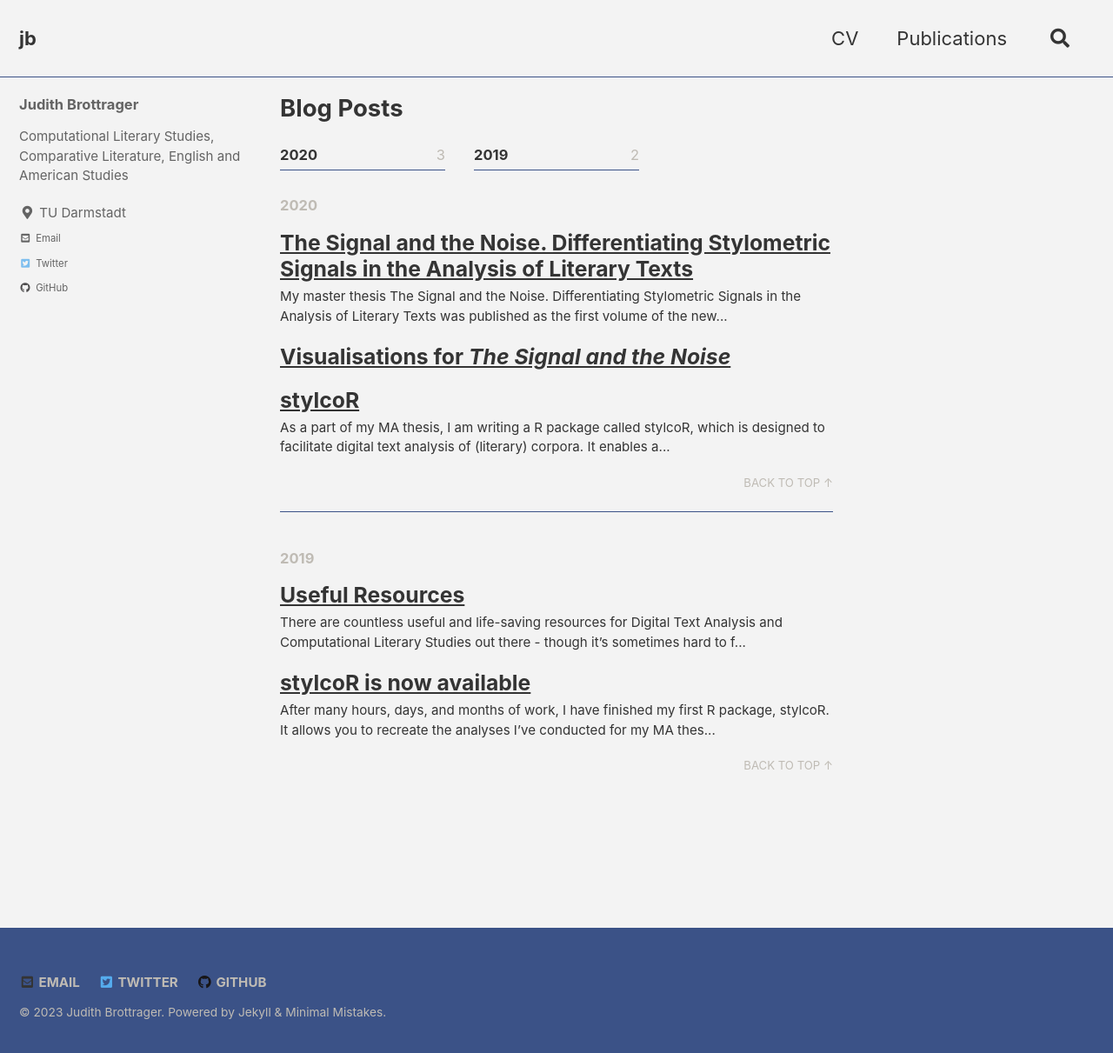
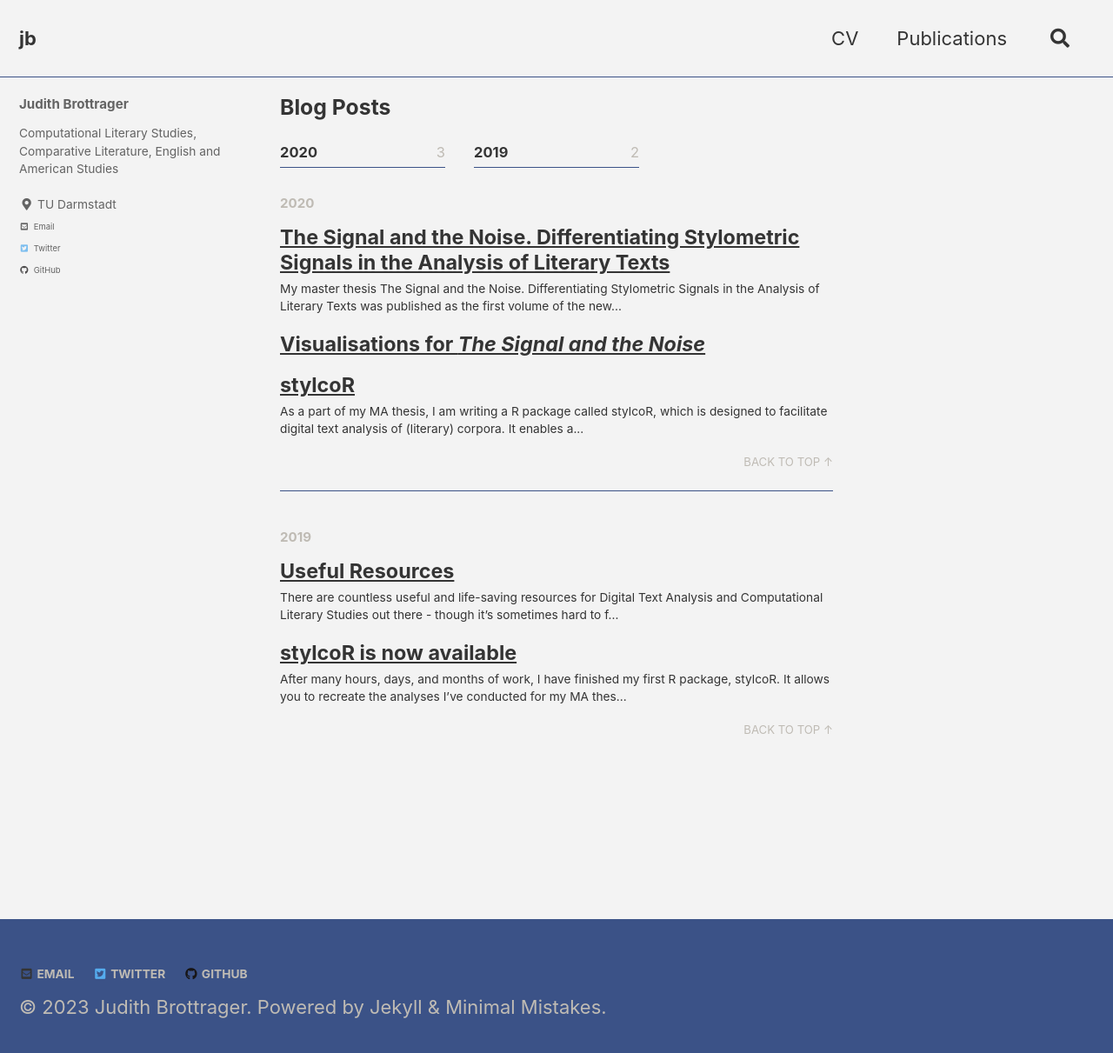
Before and after one commit to jbrottrager/jb, a Jekyll site: the page built from _pages/posts.md, in a window 1280 px wide and 1219 px high. Shown: the top 1211 px of the window at 87% size. Built offline with Jekyll 4.4.1, drawn with Linux system fonts in a browser that asks for light colours; cached includes are drawn as plain includes.

Commit message:
Update _variables.scss

```diff
--- a/_sass/minimal-mistakes/_variables.scss
+++ b/_sass/minimal-mistakes/_variables.scss
@@ -34,22 +34,22 @@ $header-font-family: $sans-serif !default;
 $caption-font-family: $serif !default;
 
 /* type scale */
-$type-size-1: 1.953em !default; // ~39.056px
-$type-size-2: 1.563em !default; // ~31.248px
-$type-size-3: 1.25em !default; // ~25.008px
-$type-size-4: 1em !default; // ~20px
-$type-size-5: 0.75em !default; // ~16px
-$type-size-6: 0.6875em !default; // ~12px
-$type-size-7: 0.625em !default; // ~11px
-$type-size-8: 0.4 !default; // ~10px
+$type-size-1: 1.563em !default; // ~31.248px
+$type-size-2: 1.25em !default; // ~25.008px
+$type-size-3: 1em !default; // ~20px
+$type-size-4: 0.75em !default; // ~16px
+$type-size-5: 0.6875em !default; // ~12px
+$type-size-6: 0.625em !default; // ~11px
+$type-size-7: 0.4 !default; // ~10px
+$type-size-8: 0.2 !default; // ~10px
 
 /* headline scale */
-$h-size-1: 1.25em !default; // ~25.008px
-$h-size-2: 1.125em !default; // ~20px
-$h-size-3: 1.0625em !default; // ~18px
-$h-size-4: 1.03125em !default; // ~17px
-$h-size-5: 1em !default; // ~16.5px
-$h-size-6: 0.75em !default; // ~16px
+$h-size-1: 1.125em !default; // ~20px
+$h-size-2: 1.0625em !default; // ~18px
+$h-size-3: 1.03125em !default; // ~17px
+$h-size-4: 1em !default; // ~16.5px
+$h-size-5: 0.75em !default; // ~16px
+$h-size-6: 0.6875em !default; // ~12px
 
 /*
    Colors
```
